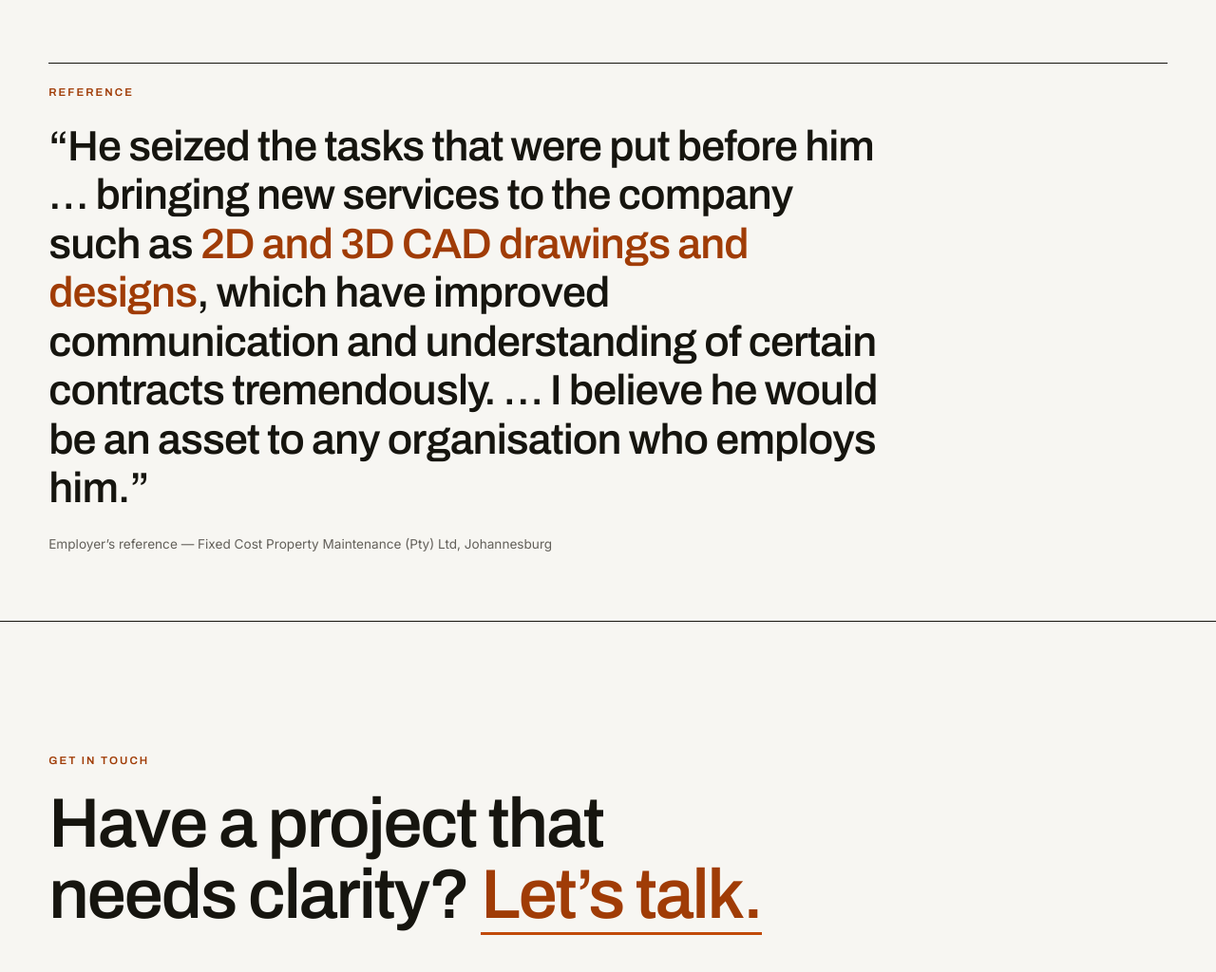
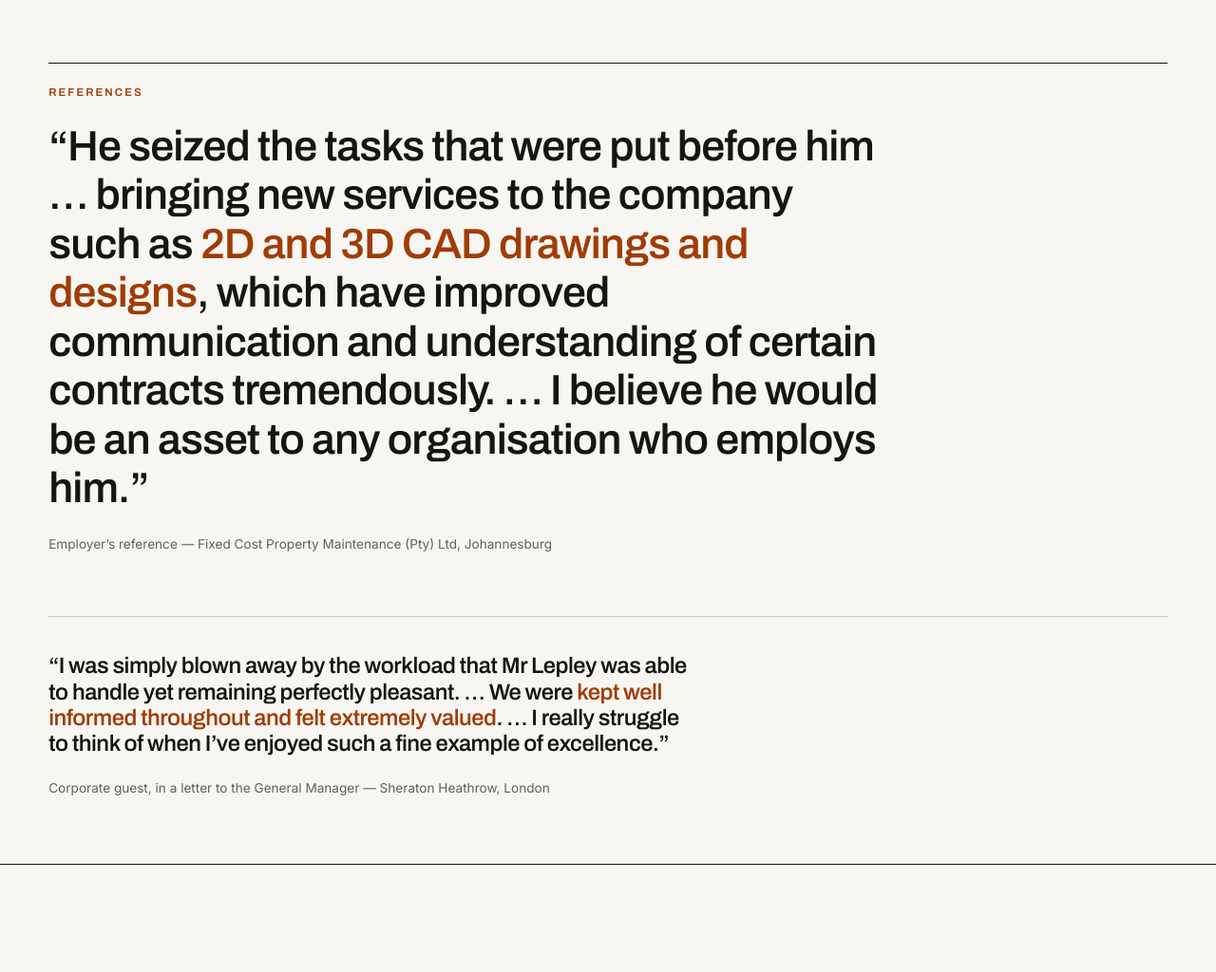
Before and after one commit to lepleys02-cmd/sl3d-portfolio, an Astro site: page /about in a window 1280 px wide. Shown: the part 1149-2173 px from the top of the page at 95% size. Built offline with nearby package versions, Linux system fonts and the light colour scheme; Astro itself is replaced by a stand-in of ours.

Commit message:
feat(about): Sheraton Heathrow guest letter as second reference (service under pressure)

```diff
--- a/src/pages/about.astro
+++ b/src/pages/about.astro
@@ -78,9 +78,9 @@ const skills = [
       </div>
     </section>
 
-    <section class="wrap reference" aria-label="Reference">
+    <section class="wrap reference" aria-label="References">
       <div class="reveal">
-        <p class="label label--accent">Reference</p>
+        <p class="label label--accent">References</p>
         <blockquote>
           <p>
             &ldquo;He seized the tasks that were put before him &hellip; bringing new services to the
@@ -89,6 +89,15 @@ const skills = [
             would be an asset to any organisation who employs him.&rdquo;
           </p>
           <cite>Employer&rsquo;s reference &mdash; Fixed Cost Property Maintenance (Pty) Ltd, Johannesburg</cite>
+        </blockquote>
+        <blockquote class="secondary reveal">
+          <p>
+            &ldquo;I was simply blown away by the workload that Mr Lepley was able to handle yet
+            remaining perfectly pleasant. &hellip; We were <em>kept well informed throughout and felt
+            extremely valued</em>. &hellip; I really struggle to think of when I&rsquo;ve enjoyed such
+            a fine example of excellence.&rdquo;
+          </p>
+          <cite>Corporate guest, in a letter to the General Manager &mdash; Sheraton Heathrow, London</cite>
         </blockquote>
       </div>
     </section>
@@ -203,6 +212,17 @@ const skills = [
     color: var(--ink-soft);
   }
 
+  .reference blockquote.secondary {
+    margin-top: clamp(2.5rem, 5vw, 4rem);
+    border-top: 1px solid var(--line-strong);
+    padding-top: clamp(1.5rem, 3vw, 2.5rem);
+  }
+
+  .reference blockquote.secondary p {
+    font-size: var(--text-h3);
+    max-width: 52ch;
+  }
+
   @media (max-width: 860px) {
     .layout {
       grid-template-columns: 1fr;
```
